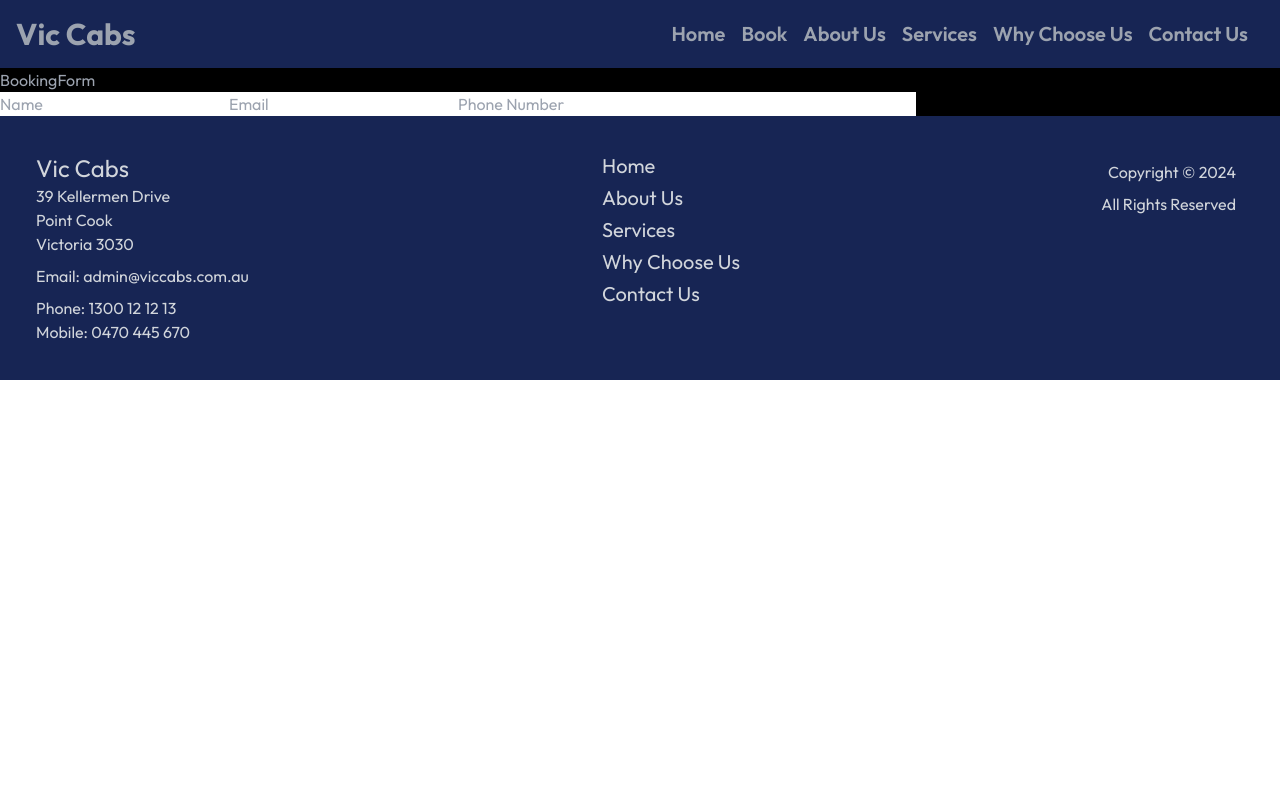
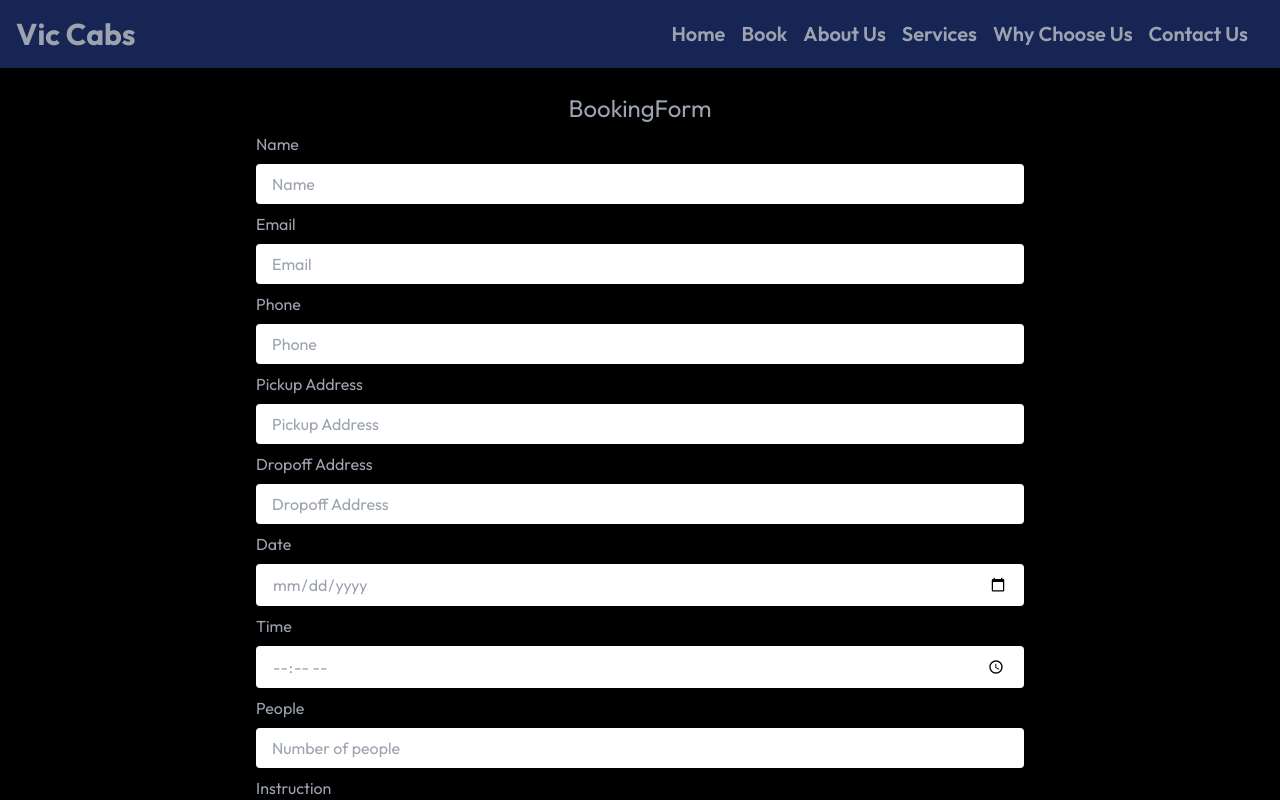
Before and after one commit to Dee1122020/viccabs, a Next.js app: page /pages/book in a window 1280 px wide. Shown: the top 800 px of the page. Built offline with nearby package versions, Linux system fonts and the light colour scheme; no server answers.

Commit message:
Booking form completed

```diff
--- a/components/BookingForm.tsx
+++ b/components/BookingForm.tsx
@@ -1,23 +1,82 @@
 'use client'
-import React, { use, useState } from 'react'
+import { useState } from 'react'
+import { useForm, SubmitHandler } from 'react-hook-form'
+import { type BookingInput, bookingSchema } from '@/models/Booking'
+import { zodResolver } from '@hookform/resolvers/zod'
+import { sendEmail } from '@/lib/_actions'
+import { toast } from 'sonner'
 
 function BookingForm() {
-    const[name, setName] = useState('')
-    const[email, setemail] = useState('')
-    const[phone, setphone] = useState('')
-    const[message, setmessage] = useState('')
+  const [data, setData] = useState<BookingInput>()
+
+  const { register, handleSubmit, watch, formState:{ errors, isSubmitting}, reset,} = useForm<BookingInput>({resolver: zodResolver(bookingSchema)})
+
+  const onSubmit: SubmitHandler<BookingInput> = async (data) => {
+    const result = await sendEmail(data)
+
+    if (result?.success){
+      console.log({data: result.data})
+      toast.success('Booking request sent successfully!')
+      reset()
+      return
+    }
+
+    if (result?.error){
+      console.log({error: result.error})
+      toast.error('Something went wrong!')
+      return
+    }
+  }
 
   return (
-    <>
-        <div>BookingForm</div>
+    <div className='flex flex-col py-4 mb-4 w-3/5 mx-auto'>
+      <div><h2 className='text-2xl p-2 text-center'>BookingForm</h2></div>
 
-        <form>
-          <input type="text" placeholder='Name' />
-          <input type="text" placeholder='Email' />
-          <input type="text" placeholder='Phone Number' />
-          <input type='textarea'/>
+      <div className='mb-2'>
+        <form onSubmit={handleSubmit(onSubmit)} className='flex flex-col gap-y-2'>
+
+          <label htmlFor='name'>Name</label>
+          <input type='text' id='name' {...register('name')} placeholder='Name' className='px-4 py-2 rounded' />
+          {errors.name && <span className='text-red-500'>{errors.name.message}</span>}
+
+          <label htmlFor='email'>Email</label>
+          <input type='email' id='email' {...register('email')} placeholder='Email' className='px-4 py-2 rounded'/>
+          {errors.email && <span className='text-red-500'>{errors.email.message}</span>}
+
+          <label htmlFor='phone'>Phone</label>
+          <input type='text' id='phone' {...register('phone')} placeholder='Phone' className='px-4 py-2 rounded'/>
+          {errors.phone && <span className='text-red-500'>{errors.phone.message}</span>}
+
+          <label htmlFor='pickUpAddress'>Pickup Address</label>
+          <input type='text' id='pickUpAddress' {...register('pickUpAddress')} placeholder='Pickup Address' className='px-4 py-2 rounded'/>
+          {errors.pickUpAddress && <span className='text-red-500'>{errors.pickUpAddress.message}</span>}
+
+          <label htmlFor='dropOffAddress'>Dropoff Address</label>
+          <input type='text' id='dropOffAddress' {...register('dropOffAddress')} placeholder='Dropoff Address' className='px-4 py-2 rounded'/>
+          {errors.dropOffAddress && <span className='text-red-500'>{errors.dropOffAddress.message}</span>}
+
+          <label htmlFor='date'>Date</label>
+          <input type='date' id='date' {...register('date')} placeholder='Date' className='px-4 py-2 rounded'/>
+          {errors.date && <span className='text-red-500'>{errors.date.message}</span>}
+
+          <label htmlFor='time'>Time</label>
+          <input type='time' id='time' {...register('time')} placeholder='Time' className='px-4 py-2 rounded'/>
+          {errors.time && <span className='text-red-500'>{errors.time.message}</span>}
+
+          <label htmlFor='people'>People</label>
+          <input type='number' id='people' {...register('people')} placeholder='Number of people' className='px-4 py-2 rounded'/>
+          {errors.people && <span className='text-red-500'>{errors.people.message}</span>}
+
+          <label htmlFor='instruction'>Instruction</label>
+          <textarea id='instruction' {...register('instruction')} placeholder='instruction' className='px-4 py-2 rounded mb-2'/>
+          {errors.instruction && <span className='text-red-500'>{errors.instruction.message}</span>}
+
+          <button type='submit' disabled={isSubmitting} className='rounded-lg border border-none bg-slate-600 py-2.5 font-medium text-white transition-colors hover:bg-slate-400/80 disabled:cursor-not-allowed disabled:opacity-50 w-1/2 mx-auto'
+          >{isSubmitting ? 'Submitting...' : 'Submit'}</button>
         </form>
-    </>
+      </div>
+
+    </div>
   )
 }
 
--- /dev/null
+++ b/email/BookingEmail.tsx
@@ -0,0 +1,27 @@
+interface BookingEmailProps {
+    name: string
+    email: string
+    phone: string
+    pickUpAddress: string
+    dropOffAddress: string
+    date: string
+    time: string
+    people: string
+    instructions: string
+}
+
+const BookingEmail: React.FC<BookingEmailProps> = ({name, email, phone, pickUpAddress, dropOffAddress, date, time, people, instructions}) => {
+    return (
+        <div>
+            <h1>Booking Request</h1>
+            <p>Hi, this is {name}.</p>
+            <p>I would like to book a ride for {people} people on {date} at {time}.</p>
+            <p>Pick up address: {pickUpAddress}</p>
+            <p>Drop off address: {dropOffAddress}</p>
+            <p>My email address is {email} and my phone number is {phone}.</p>
+            <p>Instructions: {instructions}</p>
+        </div>
+    )
+}
+
+export default BookingEmail
--- /dev/null
+++ b/lib/_actions.ts
@@ -0,0 +1,48 @@
+'use server'
+import { z } from "zod"
+import { BookingInput, bookingSchema } from "@/models/Booking"
+import { Resend } from "resend"
+import BookingEmail from "@/email/BookingEmail"
+
+export async function formEntry(data: BookingInput){
+    const result = bookingSchema.safeParse(data)
+
+    if(result.success){
+        return { success: true, data: result.data }
+    }
+
+    if(result.error){
+        return { success: false, errors: result.error.format() }
+    }
+}
+
+const resend = new Resend(process.env.RESEND_API_KEY)
+
+export async function sendEmail(data: BookingInput) {
+
+    const result = bookingSchema.safeParse(data)
+
+    if(result.success){
+        const { name, email, phone, pickUpAddress, dropOffAddress, date, time, people, instruction } = result.data
+
+        try{
+            const data = await resend.emails.send({
+                from: 'onboarding@resend.dev',
+                to: 'dee.taxis.au@gmail.com',
+                //reply_to: '',
+                subject: 'New Booking',
+                text: `Name: ${name} \n Email: ${email} \n Phone: ${phone} \n Pick Up Address: ${pickUpAddress} \n Drop Off Address: ${dropOffAddress} \n Date: ${date} \n Time: ${time} \n People: ${people} \n Instruction: ${instruction || ''}`,
+                react: BookingEmail({ name, email, phone, pickUpAddress, dropOffAddress, date, time, people, instructions: instruction || '' })
+            })
+            return { success: true, data }
+        }
+        catch(error){
+            return { success: false, error }
+        }
+    }
+
+    if(result.error){
+        return { success: false, errors: result.error.format() }
+    }
+
+}
--- /dev/null
+++ b/models/Booking.ts
@@ -0,0 +1,15 @@
+import { z } from "zod"
+
+export const bookingSchema = z.object({
+    name: z.string().min(3, "Name must be at least 3 characters long").max(50),
+    email: z.string().email(),
+    phone: z.string().min(10, "Phone must be at least 6 characters long"),
+    pickUpAddress: z.string().min(3, "Address must be at least 3 characters long"),
+    dropOffAddress: z.string().min(3, "Address must be at least 3 characters long"),
+    date: z.string(),
+    time: z.string(),
+    people: z.string(),
+    instruction: z.string().optional(),
+})
+
+export type BookingInput = z.infer<typeof bookingSchema>
```
Also changed, not shown: package.json (+6 -1 lines), 1 other file (tests, documents, lock files or other folders).
